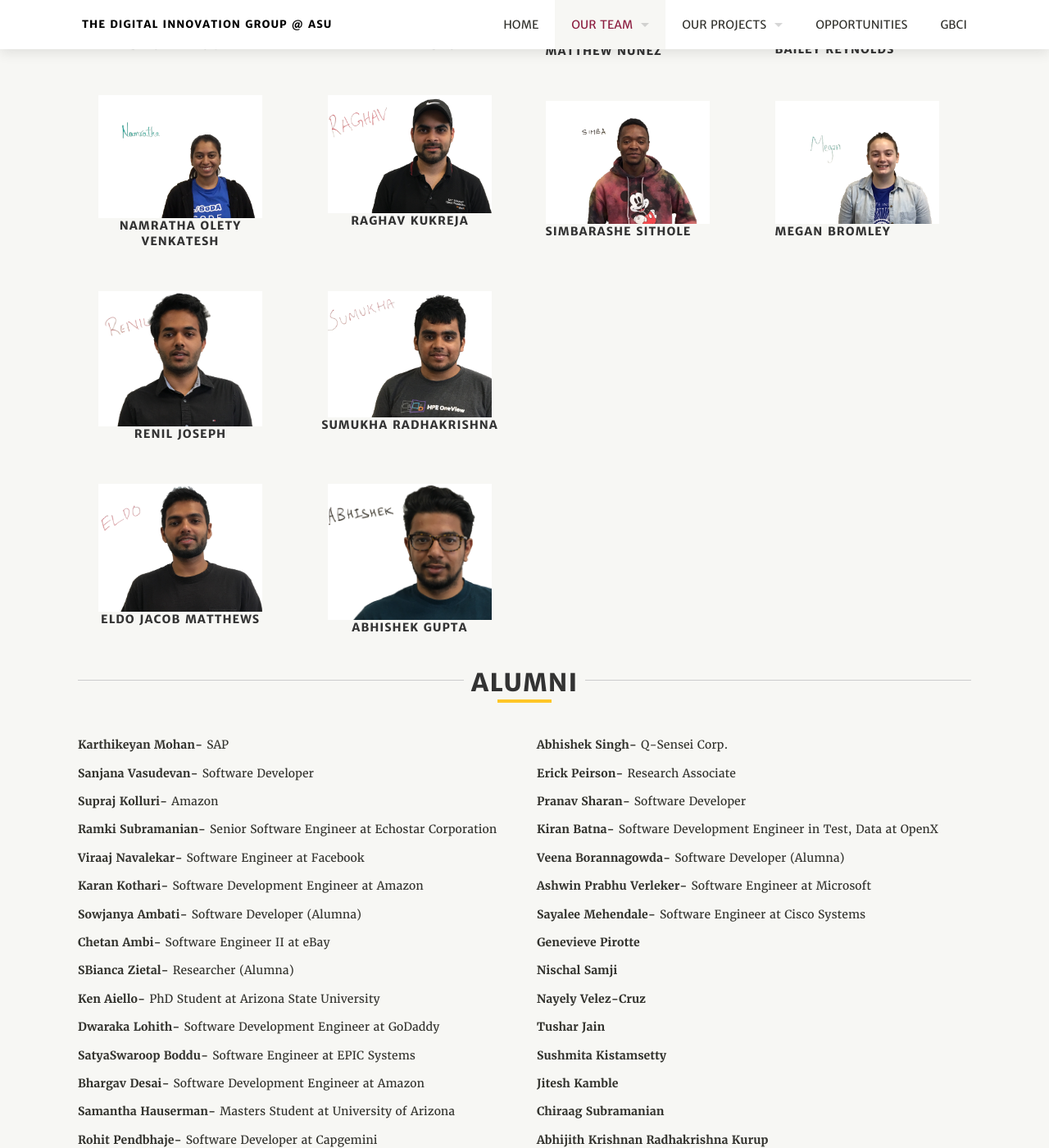
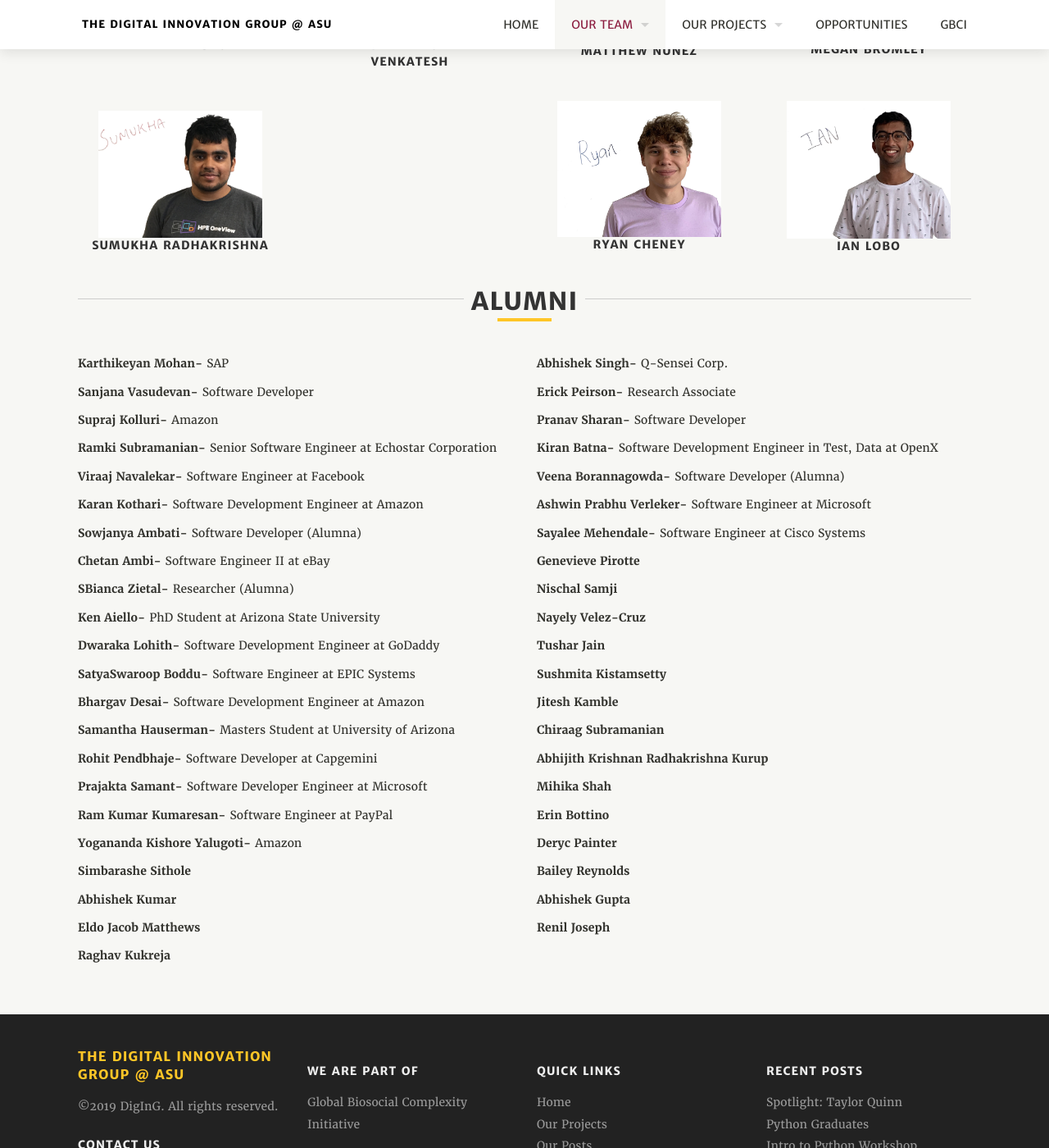
Before and after one commit to diging/diging, a Jekyll site: the page built from people/index.html, in a window 1280 px wide and 1400 px high, scrolled down 1084 px. Shown: the whole window at 82% size. Built offline with Jekyll 4.4.1, drawn with Linux system fonts in a browser that asks for light colours.

```diff
--- a/people/index.html
+++ b/people/index.html
@@ -146,15 +146,6 @@ section_id: people
 
                     <div class="row" style="text-align: center;">
 
-                    	<div class='medium-6 columns'>
-												<section class="box">
-													<img class="featured border" width="200px" src="/images/people/Abhishek.png"/>
-													<header class="headspace">
-														<h4>Abhishek Kumar</h4>
-													</header>
-												</section>
-											</div>
-
 											<div class='medium-6 columns'>
 												<section class="box">
 													<img class="featured border" width="200px" src="/images/people/Neeharika.png" />
@@ -164,13 +155,7 @@ section_id: people
 												</section>
 											</div>
 
-
-
-										</div>
-
-										<div class="row" style="text-align: center;">
-
-											<div class='medium-6 columns'>
+                      <div class='medium-6 columns'>
 												<section class="box">
 													<img class="featured border" width="200px" src="/images/people/Namratha.png" />
 													<header class="headspace">
@@ -179,28 +164,10 @@ section_id: people
 												</section>
 											</div>
 
-                      <div class='medium-6 columns'>
-												<section class="box">
-													<img class="featured border" width="200px" src="/images/raghav.jpg" />
-													<header class="headspace">
-														<h4>Raghav Kukreja</h4>
-													</header>
-												</section>
-											</div>
 
-                    </div>
-
+										</div>
 
 										<div class="row" style="text-align: center;">
-
-                      <div class='medium-6 columns'>
-												<section class="box">
-													<img class="featured border" width="200px" src="/images/renil.jpg" />
-													<header class="headspace">
-														<h4>Renil Joseph</h4>
-													</header>
-												</section>
-											</div>
 
                       <div class='medium-6 columns'>
 												<section class="box">
@@ -215,30 +182,12 @@ section_id: people
 
                     <div class="row" style="text-align: center;">
 
-                      <div class='medium-6 columns'>
-												<section class="box">
-													<img class="featured border" width="200px" src="/images/eldo.jpg" />
-													<header class="headspace">
-														<h4>Eldo Jacob Matthews</h4>
-													</header>
-												</section>
-											</div>
-
-                      <div class='medium-6 columns'>
-												<section class="box">
-													<img class="featured border" width="200px" src="/images/abhishekg.jpg" />
-													<header class="headspace">
-														<h4>Abhishek Gupta</h4>
-													</header>
-												</section>
-											</div>
-
 										</div>
 
                 	</section>
 								</div>
 								<div class='medium-6 columns'>
-									<section class="last">
+									<section class="second">
 
                     <div class="mod modSectionHeader ">
                       <div class="special-title centered-text separateline">
@@ -250,34 +199,13 @@ section_id: people
                       </div>
 
 										<p>DigInG Researchers deploy our research tools and workflows to address a wide range of problems in the humanities, from a computational perspective. DigInG researchers come from both the sciences and humanities, and work closely with DigInG Developers to improve and extend our tools and methods. Our researchers are expected to develop and address their own research questions, based on their interests, and have the opportunity to acquire skills in computer science. <!--<strong>The first step to becoming a DigInG Researcher is typically to participate as a <a href="#trainees">DigInG Trainee</strong></a>. If you are interested in becoming a DigInG Researcher, please contact <a href="mailto:jdamerow@asu.edu">Julia Damerow (jdamerow@asu.edu)</a>.--></p>
-										<div class="row" >
+										<div class="row" style="text-align: center;">
 
 											<div class='medium-6 columns'>
 													<section class="box">
-														<img class="featured border" width="200px" src="/images/people/matthew.png" />
+														<img class="featured border" width="200px" src="/images/people/matthew.jpg" />
 														<header class="headspace">
 															<h4>Matthew Nunez</h4>
-														</header>
-													</section>
-												</div>
-
-												<div class='medium-6 columns'>
-													<section class="box">
-														<img class="featured border" width="200px" src="/images/people/Bailey.png" />
-														<header class="headspace">
-															<h4>Bailey Reynolds</h4>
-														</header>
-													</section>
-												</div>
-                        </div>
-
-                        <div class="row" >
-
-												<div class='medium-6 columns'>
-													<section class="box">
-														<img class="featured border" width="200px" src="/images/people/Simba.png" />
-														<header class="headspace">
-															<h4>Simbarashe Sithole</h4>
 														</header>
 													</section>
 												</div>
@@ -290,10 +218,46 @@ section_id: people
 														</header>
 													</section>
 												</div>
+                        </div>
+
+                        <div class="row" style="text-align: center;">
+
+                        <div class='medium-6 columns'>
+													<section class="box">
+														<img class="featured border" width="200px" src="/images/people/ryan.jpg" />
+														<header class="headspace">
+															<h4>Ryan Cheney</h4>
+														</header>
+													</section>
+												</div>
+
+                        <div class='medium-6 columns'>
+													<section class="box">
+														<img class="featured border" width="200px" src="/images/people/ian.jpg" />
+														<header class="headspace">
+															<h4>Ian Lobo</h4>
+														</header>
+													</section>
+												</div>
+                        </div>
+
+                        <!-- <div class="row" style="text-align: center;">
+
+                        <div class='medium-6 columns'>
+													<section class="box">
+														<img class="featured border" width="200px" src="/images/people/Megan.png" />
+														<header class="headspace">
+															<h4>Yuva Venkata Sai Priyanka Kurakula</h4>
+														</header>
+													</section>
+												</div>
+                        </div> -->
 
 										</div>
 									</section>
 								</div>
+
+
 							</div>
 						</section>
 
```
Also changed, not shown: _includes/alumni.html (+7 -2 lines), images/people/ian.jpg (added), images/people/matthew.jpg (added), images/people/matthew.png (deleted), images/people/ryan.jpg (added), 1 other file.
